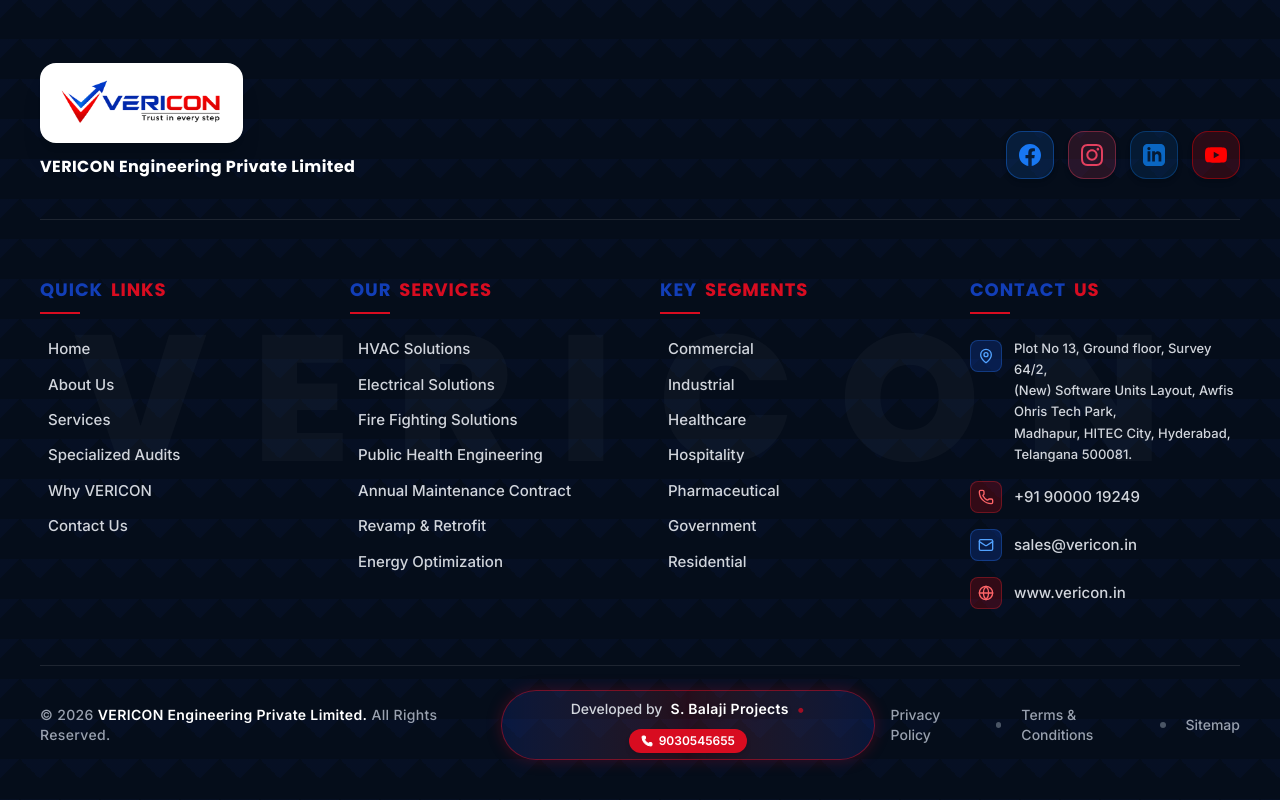
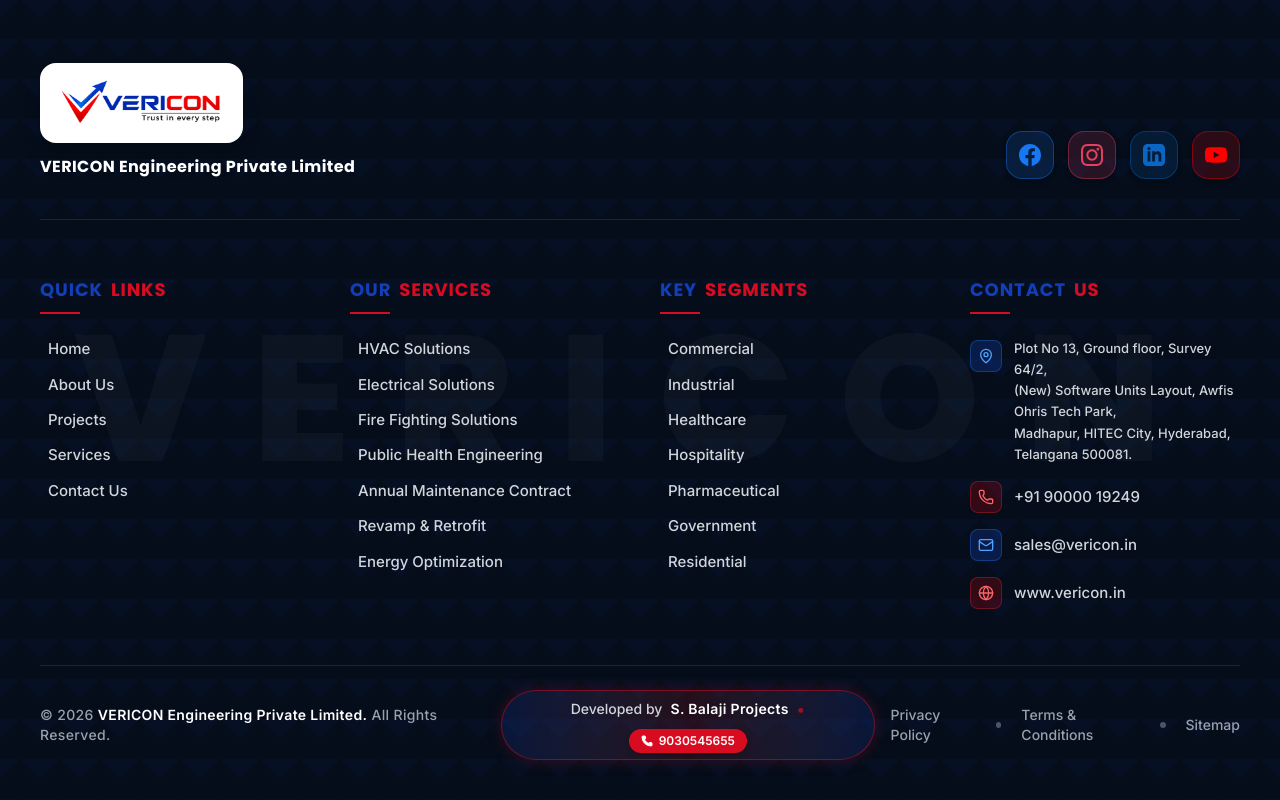
Before and after one commit to salesvericoneng-beep/Vericon, a React (Vite) app: page / in a window 1280 px wide. Shown: the part 6640-7440 px from the top of the page. Built offline with nearby package versions, Linux system fonts and the light colour scheme.

Commit message:
Restore original footer Quick Links navigation

```diff
--- a/src/components/Footer.jsx
+++ b/src/components/Footer.jsx
@@ -9,9 +9,8 @@ const MAX_TIMEOUT_MS = 2_147_483_647;
 const quickLinks = [
   { name: 'Home', path: '/' },
   { name: 'About Us', path: '/about' },
-  { name: 'Services', path: '/services' },
-  { name: 'Specialized Audits', path: '/projects' },
-  { name: 'Why VERICON', path: '/why-vericon' },
+  { name: 'Projects', path: '/services' },
+  { name: 'Services', path: '/projects' },
   { name: 'Contact Us', path: '/contact' },
 ];
 
```
